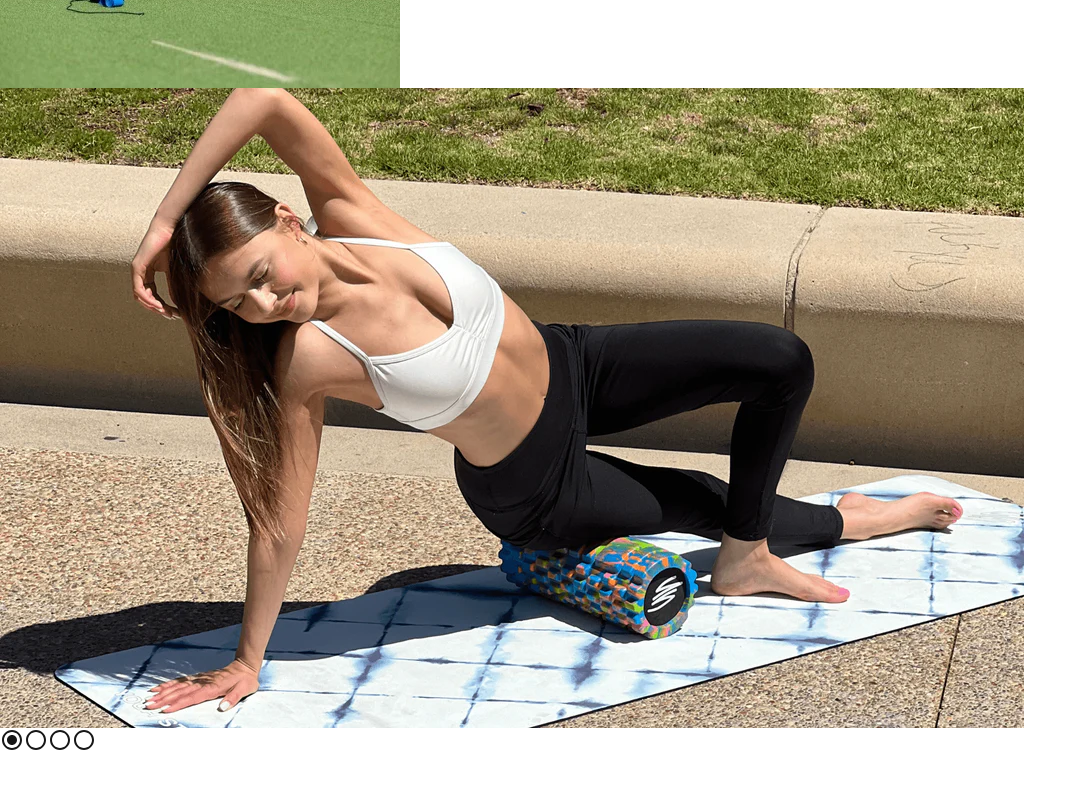
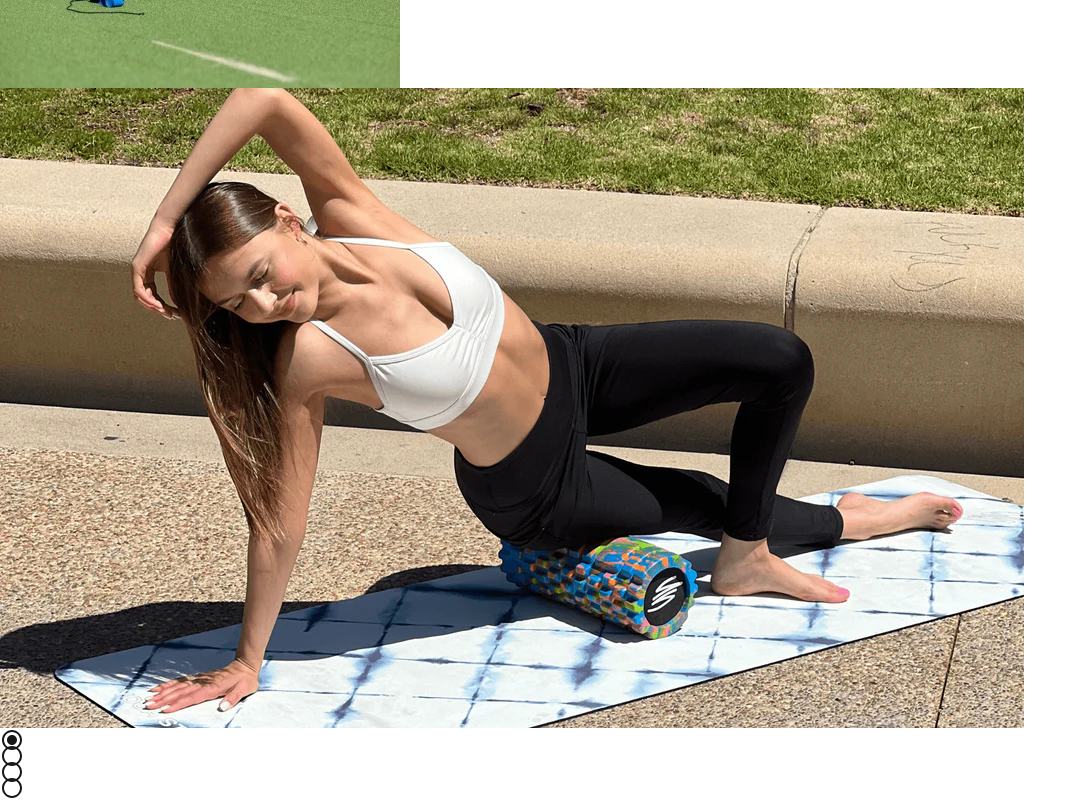
Before and after one commit to kivanov27/fitnesnastilki, a Next.js app: page / in a window 1280 px wide. Shown: the part 1333-2133 px from the top of the page, without its empty margins (0-1087 px from the left). Before the commit the page ends 2085 px from the top, so only its background shows below. Built offline with nearby package versions, Linux system fonts and the light colour scheme.

Commit message:
forgot to commit some css

```diff
--- a/src/app/globals.css
+++ b/src/app/globals.css
@@ -41,3 +41,24 @@ body {
 /*     width: 2rem; */
 /*     height: 2rem; */
 /* } */
+
+.slider-dot {
+    /* all: unset; */
+    display: block;
+    cursor: pointer;
+    width: 1rem;
+    height: 1rem;
+    transition: scale 100ms ease-in-out;
+}
+
+.slider-dot:hover,
+.slider-dot:focus-visible {
+    scale: 1.2;
+}
+
+/* .slider-dot > * { */
+/*     stroke: white; */
+/*     fill: black; */
+/*     height: 100%; */
+/*     width: 100%; */
+/* } */
```
